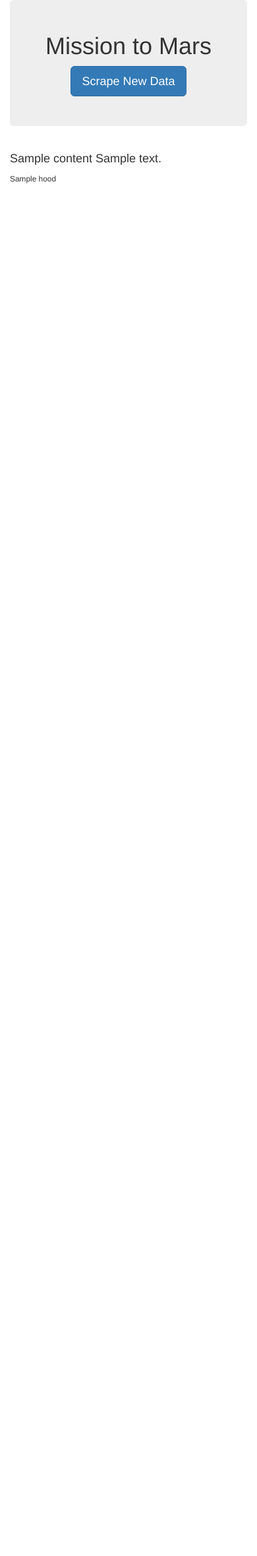
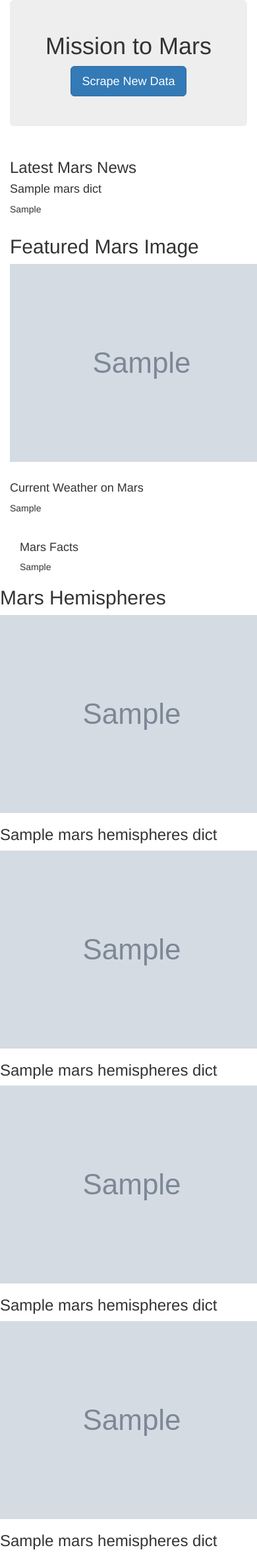
Before and after one commit to vabigdatamover/web-scraping-challenge, a Flask app: template Missions_to_Mars/templates/index.html in a window 390 px wide; the page is wider, and only the part inside the window is pictured. Shown: that part at 66% size. Before the commit the page ends 278 px from the top of that part, so only its background shows below. Run offline with Flask 2, Linux system fonts and the light colour scheme; the template is opened without the code that fills it: most values are stand-ins (such as "Sample title", 1, 10 or a date in 2020); grey boxes marked "Sample" are stand-in pictures; some libraries are stand-ins or nearby versions.

Commit message:
Web Scrape Homework

```diff
--- a/Missions_to_Mars/app.py
+++ b/Missions_to_Mars/app.py
@@ -1,39 +1,37 @@
-from flask import Flask, render_template, redirect, request
+from flask import Flask, render_template, redirect
 from flask_pymongo import PyMongo
-import mission_to_mars
+import scrape_mars
 
+# Create an instance of Flask
 app = Flask(__name__)
 
-# Use flask_pymongo to set up mongo connection
-app.config["MONGO_URI"] = "mongodb://localhost:27017/mars_app"
-mongo = PyMongo(app)
-
-# Or set inline
-# mongo = PyMongo(app, uri="mongodb://localhost:27017/craigslist_app")
-
-@app.route("/")
-def index():
-    listings = mongo.db.listings.find_one()
-    print(listings)
-    return render_template("index.html", listings=listings)
-
-@app.route("/scrape")
-def scraper():
-    listings = mongo.db.listings
-    print(listings.find())
-    listings_data = scrape_craigslist.scrape()
-    print(listings_data)
-    listings.update({}, listings_data, upsert=True)
-    return redirect("/", code=302)
+# Use PyMongo to establish Mongo connection
+mongo = PyMongo(app, uri="mongodb://localhost:27017/mars_app")
 
 
-@app.route('/shutdown')
-def shutdown_server():
-    func = request.environ.get('werkzeug.server.shutdown')
-    if func is None:
-        raise RuntimeError('Not running with the Werkzeug Server')
-    func()
-    return 'Shutting down Flask server...'
+# Route to render index.html template using data from Mongo
+@app.route("/")
+def home():
+
+    # Find one record of data from the mongo database
+    mars_data = mongo.db.collection.find_one()
+
+    # Return template and data
+    return render_template("index.html", mars_dict=mars_data)
+
+
+# Route that will trigger the scrape function
+@app.route("/scrape")
+def scrape():
+
+    # Run the scrape function
+    scrape_mars_data = scrape_mars.scrape()
+
+    # Update the Mongo database using update and upsert=True
+    mongo.db.collection.update({}, scrape_mars_data, upsert=True)
+
+    # Redirect back to home page
+    return redirect("/")
 
 
 if __name__ == "__main__":
--- a/Missions_to_Mars/templates/index.html
+++ b/Missions_to_Mars/templates/index.html
@@ -5,25 +5,83 @@
   <meta charset="UTF-8">
   <meta name="viewport" content="width=device-width, initial-scale=1.0">
   <meta http-equiv="X-UA-Compatible" content="ie=edge">
-  <title>Hot Finds</title>
+  <title>Mission to Mars</title>
   <link rel="stylesheet" href="https://maxcdn.bootstrapcdn.com/bootstrap/3.3.7/css/bootstrap.min.css">
 </head>
 
 <body>
-  <div class="container">
-
+  <div class="container-fluid">
     <div class="jumbotron text-center">
       <h1>Mission to Mars</h1>
       <p><a class="btn btn-primary btn-lg" href="/scrape" role="button">Scrape New Data</a></p>
     </div>
 
-    <!-- NASA News -->
-    <div class="row" id="content_title">
-      <div class="col-md-12">
-        <h4 class="heading">{{content.title}} {{content.text}}</h4>
-        <small>{{listings.hood}}</small>
+      <div class="row">
+        <div class="col-md-12">
+          <h3>Latest Mars News</h3>
+          <h4> {{mars_dict.news_title}}</h4>
+          <p> {{ mars_dict.news_p}} </p>
+        </div>
+      </div>
+
+      <div class="row">
+
+        <div class="col-md-8">
+          <h2>Featured Mars Image</h2>
+          <img src="{{mars_dict.featured_image_url}}" >
+        </div>
+
+        <br>
+        <div class="col-md-4">
+          <div class="row weather-box">
+            <div class="col-md-12">
+              <div class="current-weather">
+                <h4> Current Weather on Mars</h4>
+                <p>
+                  {{mars_dict.mars_weather }}
+                </p>
+              </div>
+            </div>
+            </div>
+
+            <div class="col-md-12">
+              <br>
+              <h4>Mars Facts</h4>
+               {{mars_dict.mars_fact | safe }}
+            </div>
+          </div>
+        </div>
+
+      </div>
+
+    <div>
+      <h2>Mars Hemispheres</h2>
+    </div>
+
+    <div class="row">
+      <div class="col-md-6">
+        <img src="{{mars_dict.mars_hemispheres_dict[0]['img_url']}}">
+        <h3>{{mars_dict.mars_hemispheres_dict[0]['title']}}</h3>
+      </div>
+      <div class="col-md-6">
+        <img src="{{mars_dict.mars_hemispheres_dict[1]['img_url']}}">
+        <h3>{{mars_dict.mars_hemispheres_dict[1]['title']}}</h3>
       </div>
     </div>
+
+    <div class="row">
+
+      <div class="col-md-6">
+        <img src="{{mars_dict.mars_hemispheres_dict[0]['img_url']}}">
+        <h3>{{mars_dict.mars_hemispheres_dict[0]['title']}}</h3>
+      </div>
+
+      <div class="col-md-6">
+        <img src="{{mars_dict.mars_hemispheres_dict[1]['img_url']}}">
+        <h3>{{mars_dict.mars_hemispheres_dict[1]['title']}}</h3>
+      </div>
+    </div>
+
 
   </div>
 </body>
```
Also changed, not shown: Missions_to_Mars/scrape_mars.py (added, +122 -0 lines), Missions_to_Mars/templates/index2.html (added, +31 -0 lines), Missions_to_Mars/test/scrape_mars2.py (added, +40 -0 lines), Missions_to_Mars/Image/PIA18182_ip.jpg (added), Missions_to_Mars/test/mission_to_mars.py (renamed from Missions_to_Mars/mission_to_mars.py), 3 other files.
